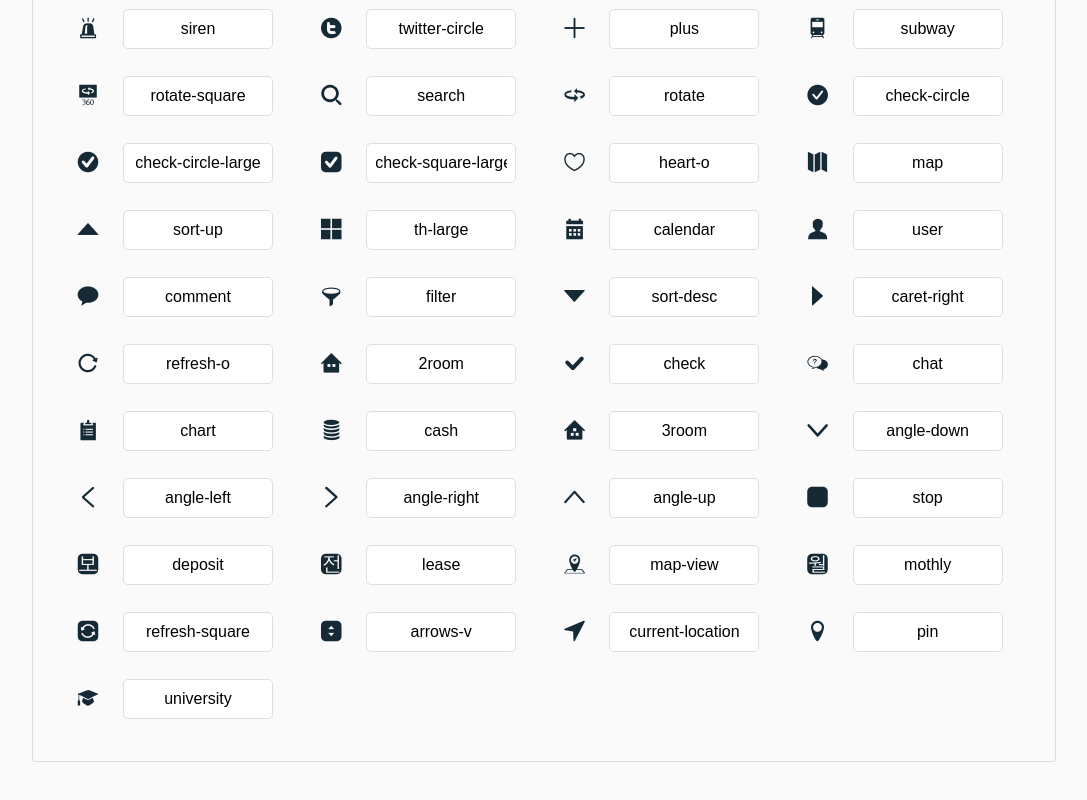
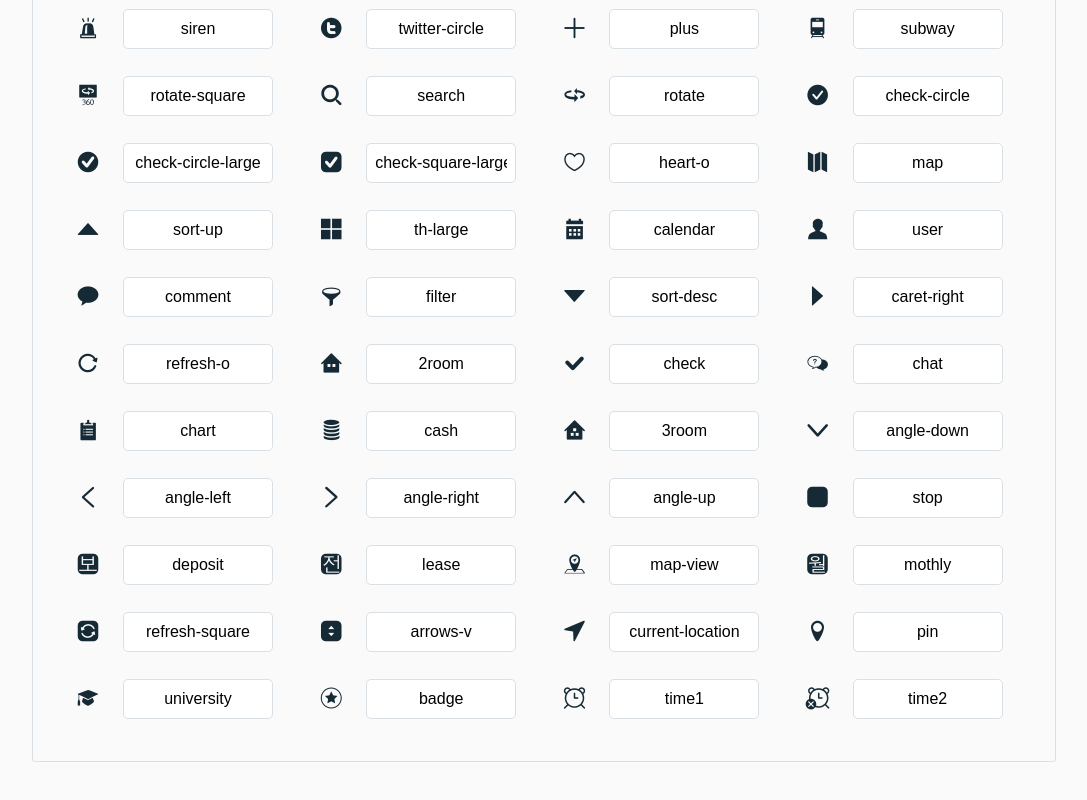
Before and after one commit to irlatjdtn/dabang-icons, a website: page index.html in a window 1280 px wide. Shown: the part 685-1485 px from the top of the page, without its empty margins (96-1183 px from the left). Drawn offline with Linux system fonts and the light colour scheme.

Commit message:
Badge, Time1, Time2 아이콘 추가

```diff
--- a/index.html
+++ b/index.html
@@ -338,6 +338,18 @@ h2{font-size:18px;padding:0 0 21px 5px;margin:45px 0 0 0;text-transform:uppercas
           <div class="icon dabang-icon-university"></div>
           <input type="text" readonly="readonly" value="university">
         </li>
+        <li>
+          <div class="icon dabang-icon-badge"></div>
+          <input type="text" readonly="readonly" value="badge">
+        </li>
+        <li>
+          <div class="icon dabang-icon-time1"></div>
+          <input type="text" readonly="readonly" value="time1">
+        </li>
+        <li>
+          <div class="icon dabang-icon-time2"></div>
+          <input type="text" readonly="readonly" value="time2">
+        </li>
       </ul>
     </div><script type="text/javascript">
 (function() {
--- a/styles.css
+++ b/styles.css
@@ -257,3 +257,12 @@
 .dabang-icon-university:before {
   content: "\e048";
 }
+.dabang-icon-badge:before {
+  content: "\e049";
+}
+.dabang-icon-time2:before {
+  content: "\e04a";
+}
+.dabang-icon-time1:before {
+  content: "\e04b";
+}
```
Also changed, not shown: fonts/dabang.ttf, fonts/dabang.woff, 2 other files.
